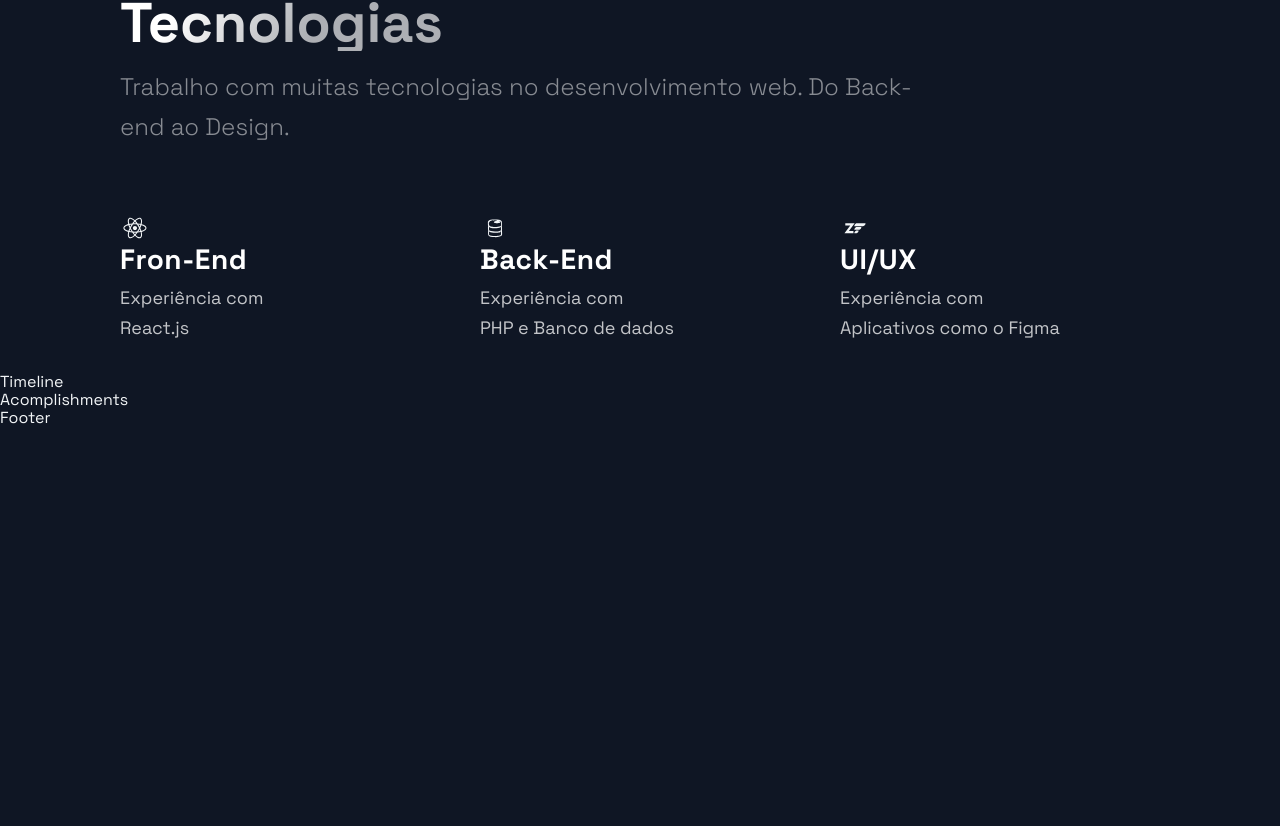
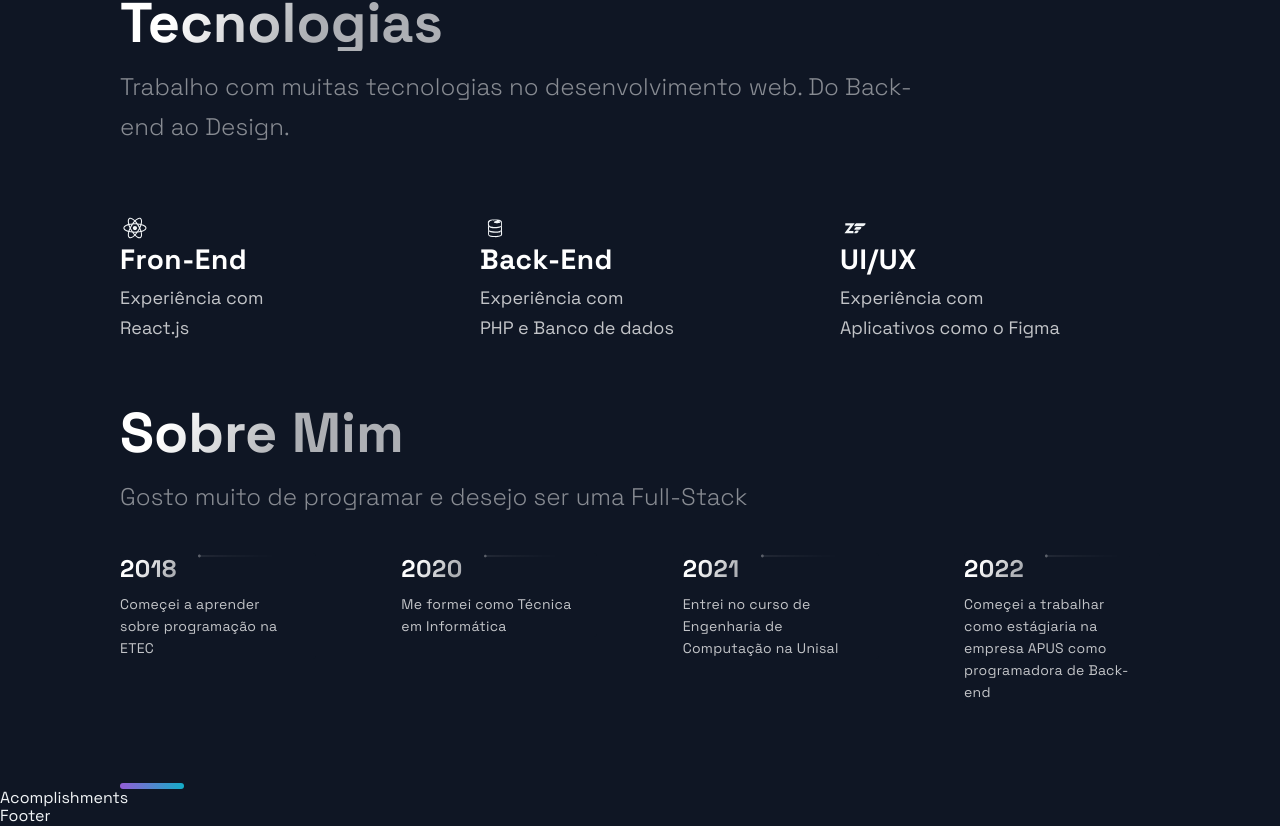
Before and after one commit to Sofia-Magalhaes/portfolio-sofia, a Next.js app: page / in a window 1280 px wide. Shown: the part 1348-2174 px from the top of the page. Before the commit the page ends 1776 px from the top, so only its background shows below. Built offline with nearby package versions, Linux system fonts and the light colour scheme.

Commit message:
Sobre mim

```diff
--- a/src/components/TimeLine/TimeLine.js
+++ b/src/components/TimeLine/TimeLine.js
@@ -1,52 +1,140 @@
-import React, { useState, useRef, useEffect } from 'react';
+import React, { useState, useRef, useEffect } from 'react'
 
-import { CarouselButton, CarouselButtonDot, CarouselButtons, CarouselContainer, CarouselItem, CarouselItemImg, CarouselItemText, CarouselItemTitle, CarouselMobileScrollNode } from './TimeLineStyles';
-import { Section, SectionDivider, SectionText, SectionTitle } from '../../styles/GlobalComponents';
-import { TimeLineData } from '../../constants/constants';
+import {
+  CarouselButton,
+  CarouselButtonDot,
+  CarouselButtons,
+  CarouselContainer,
+  CarouselItem,
+  CarouselItemImg,
+  CarouselItemText,
+  CarouselItemTitle,
+  CarouselMobileScrollNode,
+} from './TimeLineStyles'
+import {
+  Section,
+  SectionDivider,
+  SectionText,
+  SectionTitle,
+} from '../../styles/GlobalComponents'
+import { TimeLineData } from '../../constants/constants'
 
-const TOTAL_CAROUSEL_COUNT = TimeLineData.length;
+const TOTAL_CAROUSEL_COUNT = TimeLineData.length
 
 const Timeline = () => {
-  // const [activeItem, setActiveItem] = useState(0);
-  // const carouselRef = useRef();
+  const [activeItem, setActiveItem] = useState(0)
+  const carouselRef = useRef()
 
-  // const scroll = (node, left) => {
-  //   return node.scrollTo({ left, behavior: 'smooth' });
-  // }
+  const scroll = (node, left) => {
+    return node.scrollTo({ left, behavior: 'smooth' });
+  }
 
-  // const handleClick = (e, i) => {
-  //   e.preventDefault();
+  const handleClick = (e, i) => {
+    e.preventDefault()
 
-  //   if (carouselRef.current) {
-  //     const scrollLeft = Math.floor(carouselRef.current.scrollWidth * 0.7 * (i / TimeLineData.length));
+    if (carouselRef.current) {
+      const scrollLeft = Math.floor(
+        carouselRef.current.scrollWidth * 0.7 * (i / TimeLineData.length),
+      )
 
-  //     scroll(carouselRef.current, scrollLeft);
-  //   }
-  // }
+      scroll(carouselRef.current, scrollLeft)
+    }
+  }
 
-  // const handleScroll = () => {
-  //   if (carouselRef.current) {
-  //     const index = Math.round((carouselRef.current.scrollLeft / (carouselRef.current.scrollWidth * 0.7)) * TimeLineData.length);
+  const handleScroll = () => {
+    if (carouselRef.current) {
+      const index = Math.round((carouselRef.current.scrollLeft / (carouselRef.current.scrollWidth * 0.7)) * TimeLineData.length);
 
-  //     setActiveItem(index);
-  //   }
-  // }
+      setActiveItem(index);
+    }
+  }
 
   // // snap back to beginning of scroll when window is resized
   // // avoids a bug where content is covered up if coming from smaller screen
-  // useEffect(() => {
-  //   const handleResize = () => {
-  //     scroll(carouselRef.current, 0);
-  //   }
+  useEffect(() => {
+    const handleResize = () => {
+      scroll(carouselRef.current, 0);
+    }
 
-  //   window.addEventListener('resize', handleResize);
-  // }, []);
+    window.addEventListener('resize', handleResize);
+  }, []);
 
   return (
-    <div>
-      Timeline
-    </div>
-  );
-};
+    <Section id="sobre">
+      <SectionTitle>Sobre Mim</SectionTitle>
+      <SectionText>
+        Gosto muito de programar e desejo ser uma Full-Stack
+      </SectionText>
+      <CarouselContainer ref={carouselRef} onScroll={handleScroll}>
+        <>
+          {TimeLineData.map((item, index) => (
+            <CarouselMobileScrollNode
+              key={index}
+              final={index === TOTAL_CAROUSEL_COUNT - 1}
+            >
+              <CarouselItem
+                index={index}
+                id={`carousel__item-${index}`}
+                active={activeItem}
+                onClick={(e) => handleClick(e, index)}
+              >
+                <CarouselItemTitle>
+                  {item.year}
+                  <CarouselItemImg
+                    width="208"
+                    height="6"
+                    viewBox="0 0 208 6"
+                    fill="none"
+                    xmlns="http://www.w3.org/2000/svg"
+                  >
+                    <path
+                      fill-rule="evenodd"
+                      clip-rule="evenodd"
+                      d="M2.5 5.5C3.88071 5.5 5 4.38071 5 3V3.5L208 3.50002V2.50002L5 2.5V3C5 1.61929 3.88071 0.5 2.5 0.5C1.11929 0.5 0 1.61929 0 3C0 4.38071 1.11929 5.5 2.5 5.5Z"
+                      fill="url(#paint0_linear)"
+                      fill-opacity="0.33"
+                    />
+                    <defs>
+                      <linearGradient
+                        id="paint0_linear"
+                        x1="-4.30412e-10"
+                        y1="0.5"
+                        x2="208"
+                        y2="0.500295"
+                        gradientUnits="userSpaceOnUse"
+                      >
+                        <stop stop-color="white" />
+                        <stop
+                          offset="0.79478"
+                          stop-color="white"
+                          stop-opacity="0"
+                        />
+                      </linearGradient>
+                    </defs>
+                  </CarouselItemImg>
+                </CarouselItemTitle>
+                <CarouselItemText>{item.text}</CarouselItemText>
+              </CarouselItem>
+            </CarouselMobileScrollNode>
+          ))}
+        </>
+      </CarouselContainer>
+      <CarouselButtons>
+        {TimeLineData.map((item, index)=>(
+          <CarouselButton
+            key={index}
+            index={index}
+            active={activeItem}
+            onclick={(e) => handleClick(e,index)}
+            type="button"
+          >
+            <CarouselButtonDot active={activeItem}/>
+          </CarouselButton>
+        ))}
+      </CarouselButtons>
+      <SectionDivider/>
+    </Section>
+  )
+}
 
-export default Timeline;
+export default Timeline
--- a/src/constants/constants.js
+++ b/src/constants/constants.js
@@ -20,9 +20,8 @@
 ];
 
 export const TimeLineData = [
-  { year: 2017, text: 'Started my journey', },
-  { year: 2018, text: 'Worked as a freelance developer', },
-  { year: 2019, text: 'Founded JavaScript Mastery', },
-  { year: 2020, text: 'Shared my projects with the world', },
-  { year: 2021, text: 'Started my own platform', },
+  { year: 2018, text: 'Começei a aprender sobre programação na ETEC', },
+  { year: 2020, text: 'Me formei como Técnica em Informática', },
+  { year: 2021, text: 'Entrei no curso de Engenharia de Computação na Unisal', },
+  { year: 2022, text: 'Começei a trabalhar como estágiaria na empresa APUS como programadora de Back-end ', },
 ];
```
